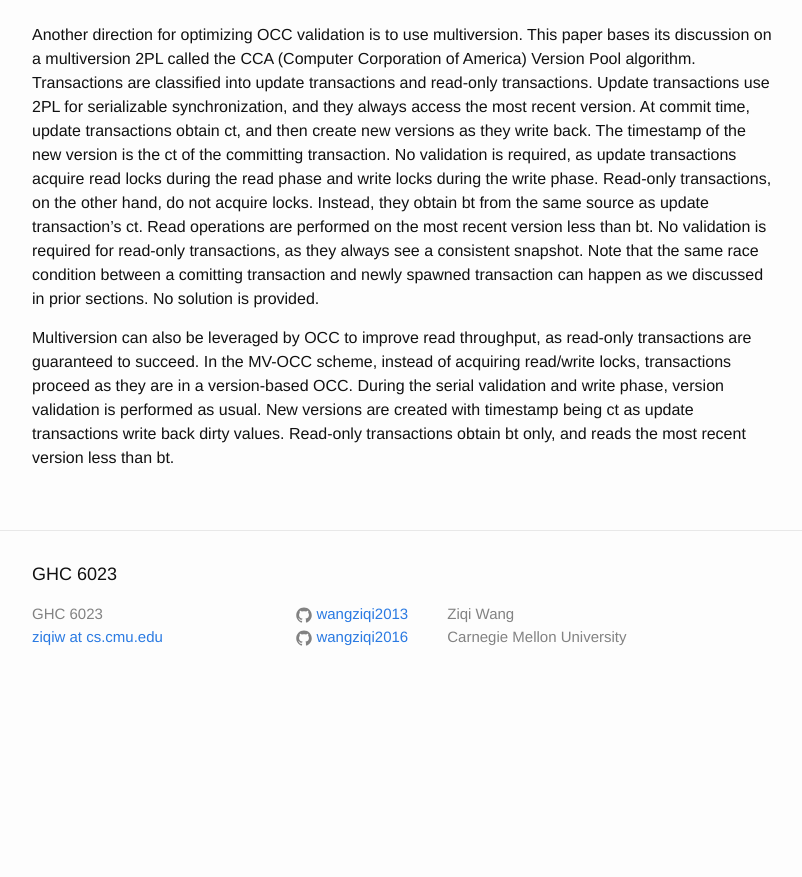
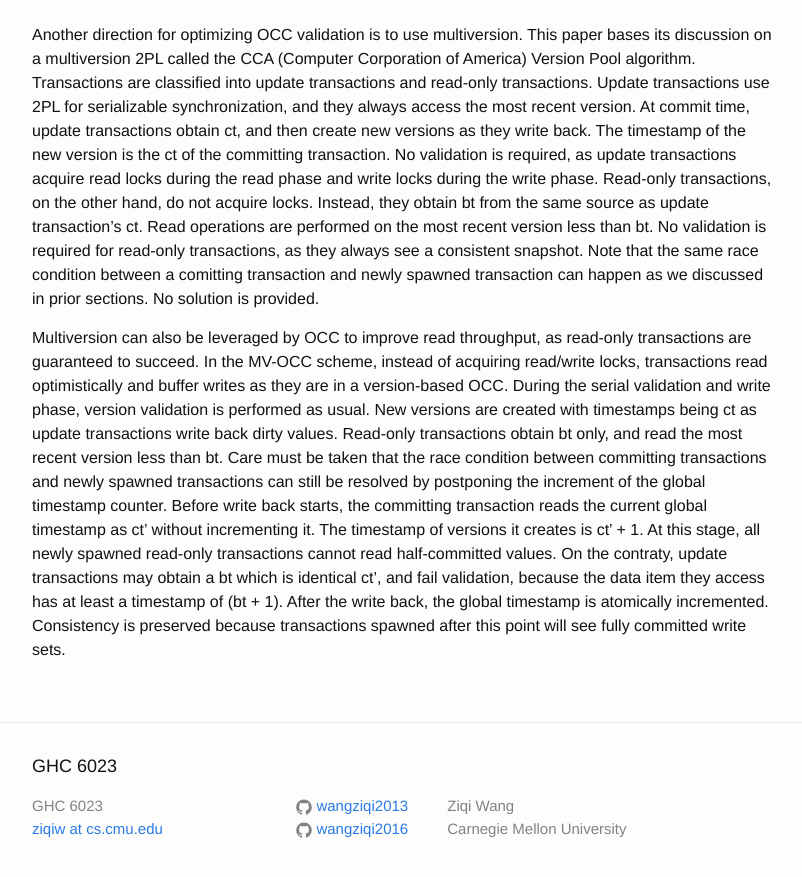
Before and after one commit to wangziqi2013/wangziqi2013.github.io, a Jekyll site: the page built from _posts/2018-03-20-Improving-the-Perf-of-OCC-Algo-through-TS-and-Ver.markdown, in a window 1280 px wide and 900 px high, scrolled down 3672 px. Shown: the top 877 px of the window, without its empty margins (238-1040 px from the left). Built offline with Jekyll 4.4.1, drawn with Linux system fonts in a browser that asks for light colours; before the commit the page ends 4380 px from its top, so only the background shows below that.

Commit message:
Adding solution

```diff
--- a/_posts/2018-03-20-Improving-the-Perf-of-OCC-Algo-through-TS-and-Ver.markdown
+++ b/_posts/2018-03-20-Improving-the-Perf-of-OCC-Algo-through-TS-and-Ver.markdown
@@ -144,7 +144,14 @@ Note that the same race condition between a comitting transaction and newly spaw
 as we discussed in prior sections. No solution is provided.
 
 Multiversion can also be leveraged by OCC to improve read throughput, as read-only transactions are guaranteed
-to succeed. In the MV-OCC scheme, instead of acquiring read/write locks, transactions proceed as they are in
-a version-based OCC. During the serial validation and write phase, version validation is performed as usual.
-New versions are created with timestamp being ct as update transactions write back dirty values. Read-only
-transactions obtain bt only, and reads the most recent version less than bt.
+to succeed. In the MV-OCC scheme, instead of acquiring read/write locks, transactions read optimistically and
+buffer writes as they are in a version-based OCC. During the serial validation and write phase, version validation
+is performed as usual. New versions are created with timestamps being ct as update transactions write back dirty values.
+Read-only transactions obtain bt only, and read the most recent version less than bt. Care must be taken that the race
+condition between committing transactions and newly spawned transactions can still be resolved by postponing
+the increment of the global timestamp counter. Before write back starts, the committing transaction reads the current
+global timestamp as ct' without incrementing it. The timestamp of versions it creates is ct' + 1. At this stage,
+all newly spawned read-only transactions cannot read half-committed values. On the contraty, update transactions
+may obtain a bt which is identical ct', and fail validation, because the data item they access has at least a timestamp
+of (bt + 1). After the write back, the global timestamp is atomically incremented. Consistency is preserved because
+transactions spawned after this point will see fully committed write sets.
```
